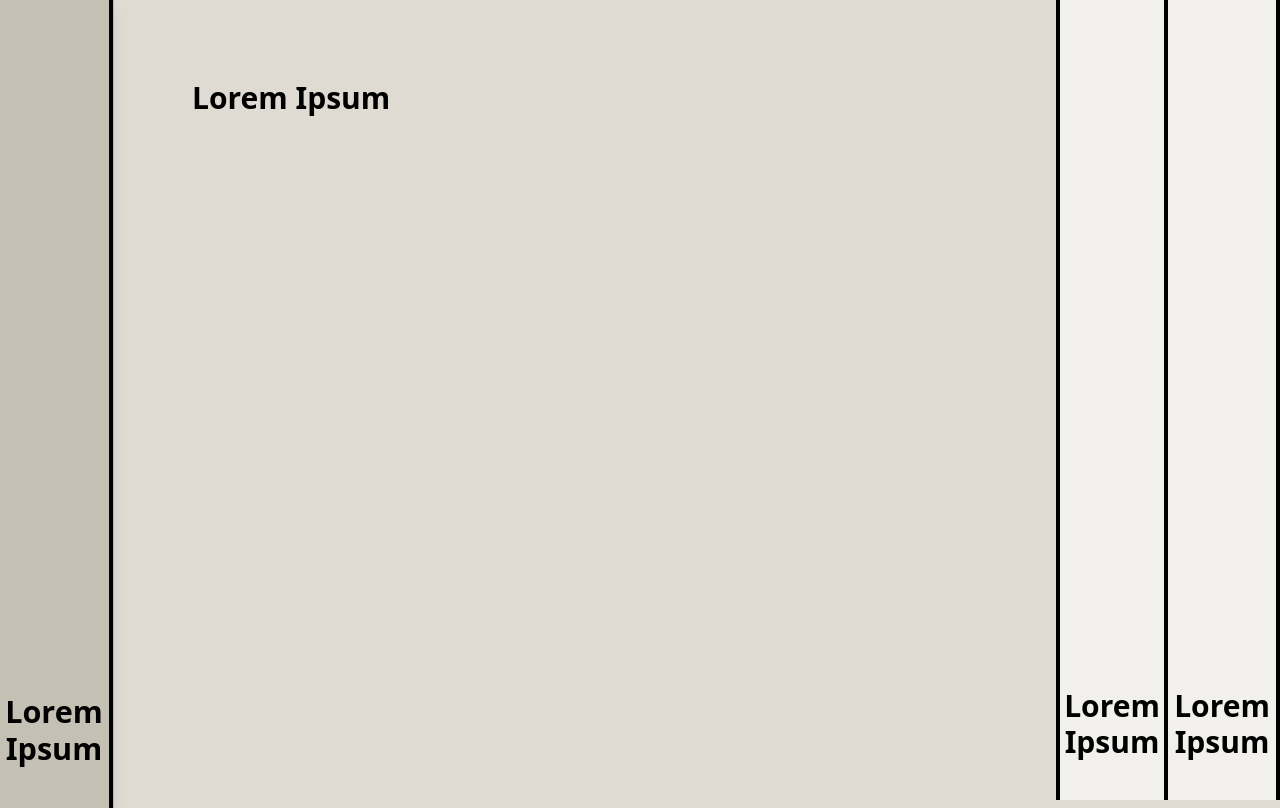
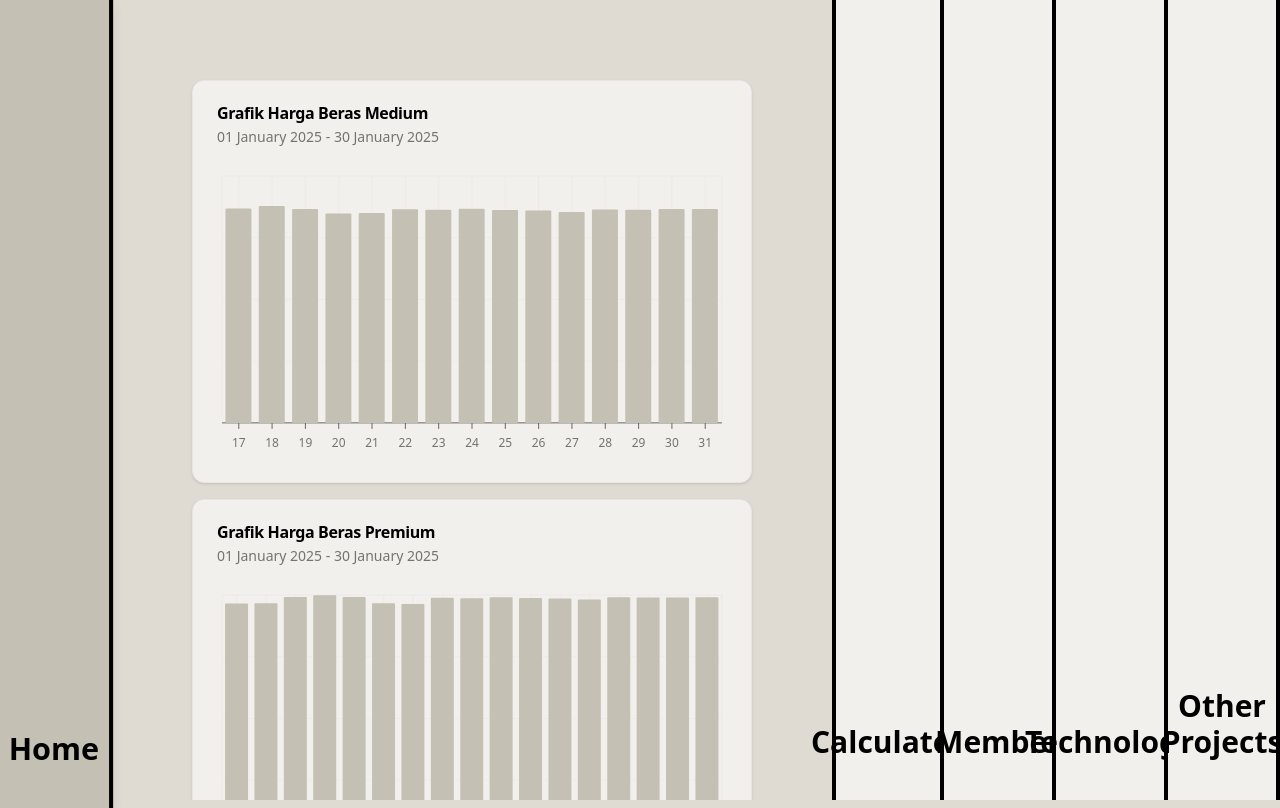
Before and after one commit to zhekabaila/geoberas-next, a Next.js app: page / in a window 1280 px wide. Built offline with nearby package versions, Linux system fonts and the light colour scheme.

Commit message:
feat: add grafik

```diff
--- /dev/null
+++ b/app/(user)/_components/area-chart.tsx
@@ -0,0 +1,69 @@
+'use client'
+import { Area, AreaChart, CartesianGrid, XAxis } from 'recharts'
+
+import { Card, CardContent, CardDescription, CardHeader, CardTitle } from '@/components/ui/card'
+import { ChartConfig, ChartContainer, ChartTooltip, ChartTooltipContent } from '@/components/ui/chart'
+
+const chartConfig = {
+  price: {
+    label: 'Price',
+    color: 'hsl(var(--chart-1))'
+  }
+} satisfies ChartConfig
+
+interface RicePriceChartProps {
+  data: {
+    date: string
+    price: number
+  }[]
+}
+
+export default function RicePriceChart({ data }: RicePriceChartProps) {
+  return (
+    <Card className="bg-background p-0">
+      <CardHeader>
+        <CardTitle>Grafik Harga Beras</CardTitle>
+        <CardDescription>Grafik harga beras untuk 3 bulan terakhir</CardDescription>
+      </CardHeader>
+      <CardContent>
+        <ChartContainer config={chartConfig}>
+          <AreaChart
+            accessibilityLayer
+            data={data}
+            margin={{
+              left: 12,
+              right: 12
+            }}>
+            <CartesianGrid vertical={false} />
+            <XAxis
+              dataKey="date"
+              tickLine={false}
+              axisLine={false}
+              tickMargin={8}
+              tickFormatter={(value) => value.slice(0, 3)}
+            />
+            <ChartTooltip cursor={false} content={<ChartTooltipContent indicator="dot" />} />
+            <Area
+              dataKey="price"
+              type="natural"
+              fill="var(--color-primary)"
+              fillOpacity={0.4}
+              stroke="var(--color-primary)"
+              stackId="a"
+            />
+          </AreaChart>
+        </ChartContainer>
+      </CardContent>
+      {/* <CardFooter>
+        <div className="flex w-full items-start gap-2 text-sm">
+          <div className="grid gap-2">
+            <div className="flex items-center gap-2 font-medium leading-none">
+              Trending up by 5.2% this month <TrendingUp className="h-4 w-4" />
+            </div>
+            <div className="flex items-center gap-2 leading-none text-muted-foreground">January - June 2024</div>
+          </div>
+        </div>
+      </CardFooter> */}
+    </Card>
+  )
+}
--- /dev/null
+++ b/app/(user)/_components/bar-chart.tsx
@@ -0,0 +1,58 @@
+'use client'
+import { Bar, BarChart, CartesianGrid, XAxis } from 'recharts'
+
+import { Card, CardContent, CardDescription, CardHeader, CardTitle } from '@/components/ui/card'
+import { ChartConfig, ChartContainer, ChartTooltip, ChartTooltipContent } from '@/components/ui/chart'
+import { format } from 'date-fns'
+
+const chartConfig = {
+  price: {
+    label: 'Price',
+    color: 'hsl(var(--chart-1))'
+  }
+} satisfies ChartConfig
+
+interface BarChartProps {
+  data: {
+    date: string
+    price: number
+  }[]
+  jenis: string
+  start: string
+  end: string
+}
+
+export default function BarChartComponent({ data, jenis, start, end }: BarChartProps) {
+  return (
+    <Card className="bg-secondary text-secondary-foreground">
+      <CardHeader>
+        <CardTitle>Grafik Harga Beras {jenis}</CardTitle>
+        <CardDescription>
+          {format(new Date(start), 'dd MMMM yyyy')} - {format(new Date(end), 'dd MMMM yyyy')}
+        </CardDescription>
+      </CardHeader>
+      <CardContent>
+        <ChartContainer config={chartConfig}>
+          <BarChart accessibilityLayer data={data}>
+            <CartesianGrid vertical={true} />
+            <XAxis
+              dataKey="date"
+              tickLine={true}
+              tickMargin={10}
+              axisLine={true}
+              tickFormatter={(value) => value.slice(8, 10)}
+            />
+            <ChartTooltip cursor={true} content={<ChartTooltipContent />} />
+            <Bar dataKey="price" fill="#c5c0b4" radius={1} />
+          </BarChart>
+        </ChartContainer>
+      </CardContent>
+      {/* <CardFooter className="flex-col items-start gap-2 text-sm">
+        <div className="flex gap-2 font-medium leading-none">
+          Trending up by 5.2% this month <TrendingUp className="h-4 w-4" />
+        </div>
+        <div className="leading-none text-muted-foreground">Showing total visitors for the last 6 months</div>
+      </CardFooter> */}
+    </Card>
+  )
+}
--- /dev/null
+++ b/app/(user)/_components/calculator-section.tsx
@@ -0,0 +1,9 @@
+import React from 'react'
+
+const CalculatorSection = () => {
+  return (
+    <div>CalculatorSection</div>
+  )
+}
+
+export default CalculatorSection
--- /dev/null
+++ b/app/(user)/_components/home-section.tsx
@@ -0,0 +1,21 @@
+import BarChartComponent from './bar-chart'
+import { useMediumStore } from '../_stores/use-medium-store'
+import { usePremiumStore } from '../_stores/use-premium-store'
+import { ScrollArea, ScrollBar } from '@/components/ui/scroll-area'
+
+const HomeSection = () => {
+  const { medium } = useMediumStore()
+  const { premium } = usePremiumStore()
+
+  return (
+    <ScrollArea className="h-screen overflow-y-scroll ">
+      <div className="flex flex-col gap-4 p-20">
+        <BarChartComponent data={medium} jenis="Medium" start="2025-01-01" end="2025-01-30" />
+        <BarChartComponent data={premium} jenis="Premium" start="2025-01-01" end="2025-01-30" />
+      </div>
+      <ScrollBar orientation="vertical" />
+    </ScrollArea>
+  )
+}
+
+export default HomeSection
--- /dev/null
+++ b/app/(user)/_components/member-section.tsx
@@ -0,0 +1,9 @@
+import React from 'react'
+
+const MemberSection = () => {
+  return (
+    <div>MemberSection</div>
+  )
+}
+
+export default MemberSection
--- /dev/null
+++ b/app/(user)/_components/other-project-section.tsx
@@ -0,0 +1,9 @@
+import React from 'react'
+
+const OtherProjectSection = () => {
+  return (
+    <div>OtherProjectSection</div>
+  )
+}
+
+export default OtherProjectSection
--- /dev/null
+++ b/app/(user)/_components/technology-section.tsx
@@ -0,0 +1,9 @@
+import React from 'react'
+
+const TechnologySection = () => {
+  return (
+    <div>TechnologySection</div>
+  )
+}
+
+export default TechnologySection
--- a/app/(user)/_constants/data.ts
+++ b/app/(user)/_constants/data.ts
@@ -1,12 +1,32 @@
-export const DATA_TABLE = [
+export const MENU_HOME = [
   {
     id: 1,
-    name: 'John Doe',
-    email: 'john.doe@example.com'
+    name: 'Home',
+    section: 'home'
   },
   {
     id: 2,
-    name: 'Jane Doe',
-    email: 'jane.doe@example.com'
+    name: 'Calculator',
+    section: 'calculator'
+  },
+  // {
+  //   id: 3,
+  //   name: 'About',
+  //   section: 'about'
+  // },
+  {
+    id: 4,
+    name: 'Member',
+    section: 'member'
+  },
+  {
+    id: 5,
+    name: 'Technology',
+    section: 'technology'
+  },
+  {
+    id: 6,
+    name: 'Other Projects',
+    section: 'other-projects'
   }
 ]
--- a/app/(user)/_layouts/home-layout.tsx
+++ b/app/(user)/_layouts/home-layout.tsx
@@ -1,87 +1,80 @@
+/* eslint-disable @typescript-eslint/no-unused-vars */
 'use client'
-
-// import { Fetcher } from '@/services/fetcher'
-// import { useMediumStore } from '../_stores/use-medium-store'
-// import { toast } from 'sonner'
-// import { useEffect, useState } from 'react'
-// import { usePremiumStore } from '../_stores/use-premium-store'
-// import { Data } from '../types'
-// import { usePremiumStore } from '../_stores/use-premium-store'
+import { Fetcher } from '@/services/fetcher'
+import { useMediumStore } from '../_stores/use-medium-store'
+import { toast } from 'sonner'
+import { useEffect, useState } from 'react'
+import { usePremiumStore } from '../_stores/use-premium-store'
 import { cn } from '@/lib/utils'
 import { motion, AnimatePresence } from 'framer-motion'
-import { useState } from 'react'
+import { MENU_HOME } from '../_constants/data'
+import dynamic from 'next/dynamic'
+
+const HomeSection = dynamic(() => import('../_components/home-section'), { ssr: false })
+const MemberSection = dynamic(() => import('../_components/member-section'), { ssr: false })
+const TechnologySection = dynamic(() => import('../_components/technology-section'), { ssr: false })
+const CalculatorSection = dynamic(() => import('../_components/calculator-section'), { ssr: false })
+const OtherProjectSection = dynamic(() => import('../_components/other-project-section'), { ssr: false })
 
 const HomeLayout = () => {
-  // const { medium, setMedium, loading, setLoading, fetching, setFetching } = useMediumStore()
-  // const {
-  //   premium,
-  //   setPremium,
-  //   loading: premiumLoading,
-  //   setLoading: setPremiumLoading,
-  //   fetching: premiumFetching,
-  //   setFetching: setPremiumFetching
-  // } = usePremiumStore()
-  // const [rataRata, setRataRata] = useState(0)
-  // const [prediksi, setPrediksi] = useState<number[]>([])
+  const [active, setActive] = useState(0)
+  const { setMedium, loading, setLoading, fetching, setFetching } = useMediumStore()
+  const {
+    setPremium,
+    loading: premiumLoading,
+    setLoading: setPremiumLoading,
+    fetching: premiumFetching,
+    setFetching: setPremiumFetching
+  } = usePremiumStore()
 
-  // const fetchMedium = () => {
-  //   if (!loading) setFetching(true)
+  const fetchMedium = () => {
+    if (!loading) setFetching(true)
 
-  //   Fetcher({
-  //     url: '/medium',
-  //     onSuccess({ data }) {
-  //       setMedium(data)
-  //       const r = getPrediksi(data)
-  //       setPrediksi(r)
-  //     },
-  //     onError(error) {
-  //       toast.error(error)
-  //     },
-  //     onFinally() {
-  //       if (loading) setLoading(false)
-  //       else setFetching(false)
-  //     }
-  //   })
-  // }
+    Fetcher({
+      url: '/medium',
+      params: {
+        start: '2025-01-01',
+        end: '2025-01-31'
+      },
+      onSuccess({ data }) {
+        setMedium(data)
+      },
+      onError(error) {
+        toast.error(error)
+      },
+      onFinally() {
+        if (loading) setLoading(false)
+        else setFetching(false)
+      }
+    })
+  }
 
-  // const fetchPremium = () => {
-  //   if (!premiumLoading) setPremiumFetching(true)
+  const fetchPremium = () => {
+    if (!premiumLoading) setPremiumFetching(true)
 
-  //   Fetcher({
-  //     url: '/premium',
-  //     onSuccess({ data }) {
-  //       setPremium(data)
-  //     },
-  //     onError(error) {
-  //       toast.error(error)
-  //     },
-  //     onFinally() {
-  //       if (premiumLoading) setPremiumLoading(false)
-  //       else setPremiumFetching(false)
-  //     }
-  //   })
-  // }
+    Fetcher({
+      url: '/premium',
+      params: {
+        start: '2025-01-01',
+        end: '2025-01-31'
+      },
+      onSuccess({ data }) {
+        setPremium(data)
+      },
+      onError(error) {
+        toast.error(error)
+      },
+      onFinally() {
+        if (premiumLoading) setPremiumLoading(false)
+        else setPremiumFetching(false)
+      }
+    })
+  }
 
-  // const getPrediksi = (data: Data[]) => {
-  //   let totalPerubahan = 0
-  //   for (let i = 1; i < data.length; i++) {
-  //     totalPerubahan += data[i].price - data[i - 1].price
-  //   }
-  //   const rataRata = totalPerubahan / data.length - 1
-  //   const prediksi = []
-  //   for (let i = 0; i < 12; i++) {
-  //     const bulanSebelumnya = data[data.length - 1].price // Harga bulan terakhir
-  //     prediksi[i] = bulanSebelumnya + rataRata * (i + 1)
-  //   }
-  //   return prediksi
-  // }
-
-  // useEffect(() => {
-  //   fetchMedium()
-  //   fetchPremium()
-  // }, [])
-
-  const [active, setActive] = useState(0)
+  useEffect(() => {
+    fetchMedium()
+    fetchPremium()
+  }, [])
 
   const handleClick = (i: number) => {
     setActive(i)
@@ -90,7 +83,7 @@ const HomeLayout = () => {
   return (
     <main className="h-screen w-screen">
       <section className="flex h-full">
-        {[...Array(3)].map((_, i) => (
+        {MENU_HOME.map((menu, i) => (
           <div key={i} className={cn('flex', active === i ? 'flex-1' : 'flex-none')}>
             <motion.button
               type="button"
@@ -112,7 +105,7 @@ const HomeLayout = () => {
                 animate={{
                   color: active === i ? 'var(--primary-foreground)' : 'var(--secondary-foreground)'
                 }}>
-                Lorem Ipsum
+                {menu.name}
               </motion.p>
             </motion.button>
             <AnimatePresence mode="wait">
@@ -146,25 +139,18 @@ const HomeLayout = () => {
                   }}
                   className="flex-1 bg-background overflow-hidden">
                   <motion.div
-                    className="p-20 h-full w-full"
+                    className="h-full w-full"
                     initial={{ opacity: 0 }}
                     animate={{ opacity: 1 }}
                     transition={{
                       delay: 0.4,
-                      duration: 0.5,
-                      ease: [0.4, 0, 0.2, 1]
+                      duration: 0.5
                     }}>
-                    <motion.p
-                      className="text-3xl font-bold"
-                      initial={{ opacity: 0, y: 10 }}
-                      animate={{ opacity: 1, y: 0 }}
-                      transition={{
-                        delay: 0.6,
-                        duration: 0.5,
-                        ease: [0.4, 0, 0.2, 1]
-                      }}>
-                      Lorem Ipsum
-                    </motion.p>
+                    {menu.section === 'home' && <HomeSection />}
+                    {menu.section === 'member' && <MemberSection />}
+                    {menu.section === 'technology' && <TechnologySection />}
+                    {menu.section === 'calculator' && <CalculatorSection />}
+                    {menu.section === 'other-projects' && <OtherProjectSection />}
                   </motion.div>
                 </motion.div>
               )}
--- a/components/ui/scroll-area.tsx
+++ b/components/ui/scroll-area.tsx
@@ -40,7 +40,7 @@ const ScrollBar = React.forwardRef<
     )}
     {...props}
   >
-    <ScrollAreaPrimitive.ScrollAreaThumb className="relative flex-1 rounded-full bg-border" />
+    <ScrollAreaPrimitive.ScrollAreaThumb className="relative flex-1 rounded-full bg-pink-500" />
   </ScrollAreaPrimitive.ScrollAreaScrollbar>
 ))
 ScrollBar.displayName = ScrollAreaPrimitive.ScrollAreaScrollbar.displayName
```
Also changed, not shown: app/(user)/_components/about-section.tsx (added, +9 -0 lines).
